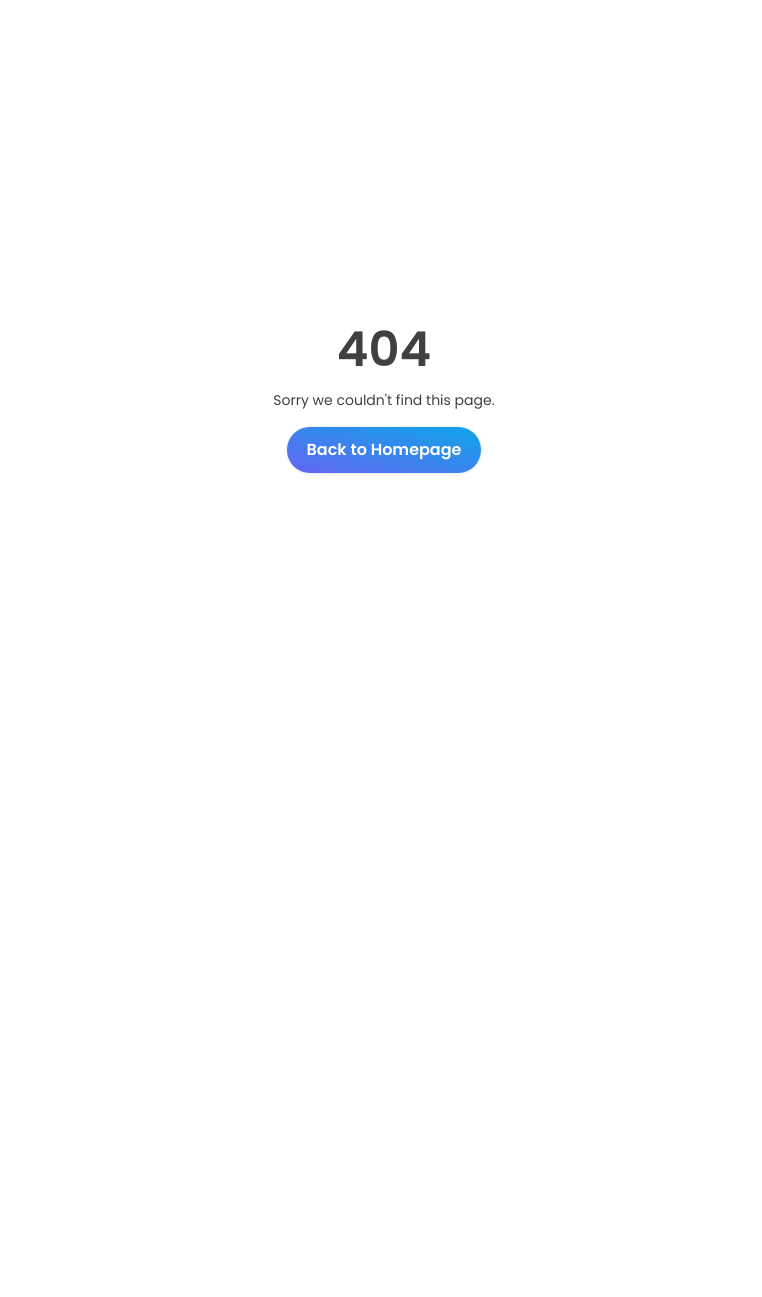
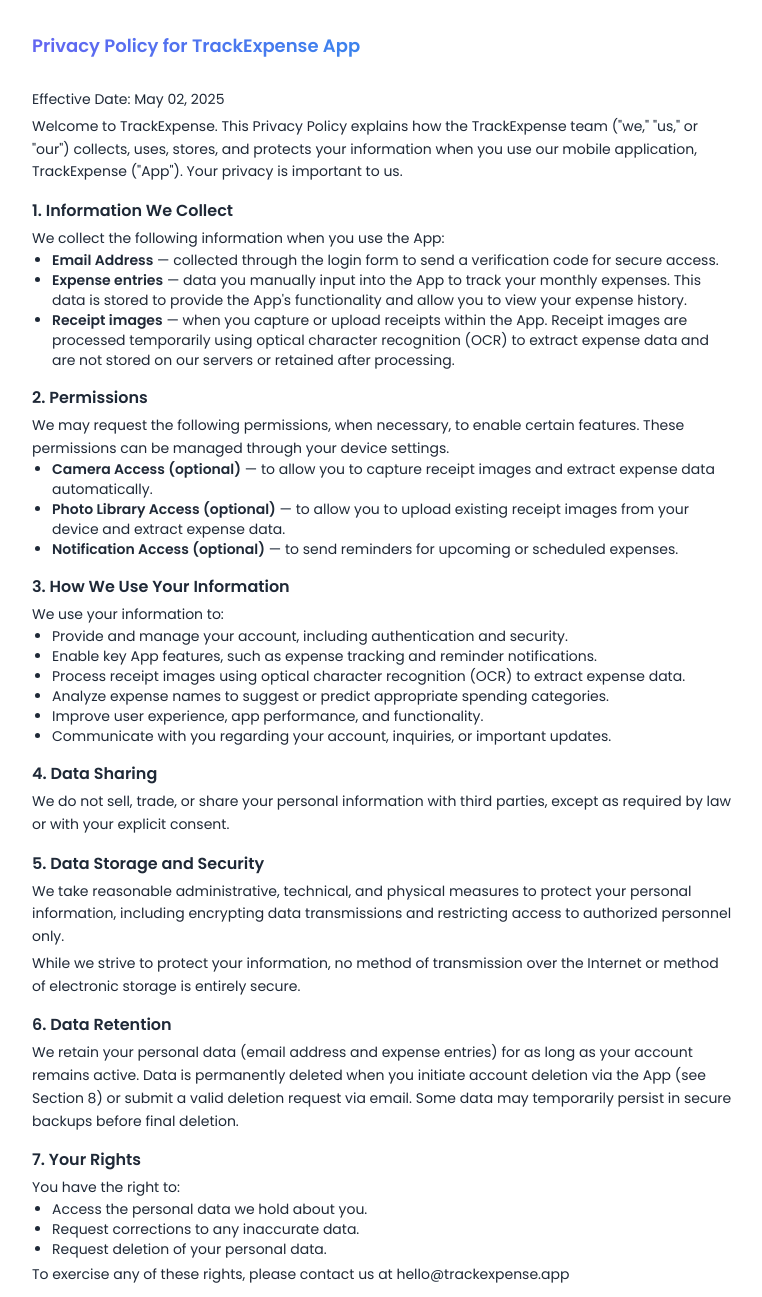
Before and after one commit to bertdida/trackexpense-landing, a Next.js app: page /app/privacy in a window 1280 px wide. Before the commit this address had no page. Shown: the top 1297 px of the page, without its empty margins (256-1018 px from the left). Before the commit the page ends 800 px from the top, so only its background shows below. Built offline with nearby package versions, Linux system fonts and the light colour scheme.

Commit message:
chore: added app/privacy

```diff
--- /dev/null
+++ b/src/app/app/privacy/page.tsx
@@ -0,0 +1,164 @@
+import { twMerge } from 'tailwind-merge';
+
+import { className } from '@/app/components/LegalText';
+
+const Privacy: React.FC = () => {
+  const effectiveDate = 'May 02, 2025';
+
+  return (
+    <main className={twMerge('container mx-auto max-w-screen-md px-8 py-8')}>
+      <h1 className={twMerge(className.primary, 'mt-0')}>
+        Privacy Policy for TrackExpense App
+      </h1>
+
+      <br />
+
+      <p className={className.body}>
+        Effective Date: <time dateTime={effectiveDate}>{effectiveDate}</time>
+      </p>
+      <p className={className.body}>
+        Welcome to TrackExpense. This Privacy Policy explains how the TrackExpense team
+        (&quot;we,&quot; &quot;us,&quot; or &quot;our&quot;) collects, uses, stores, and
+        protects your information when you use our mobile application, TrackExpense
+        (&quot;App&quot;). Your privacy is important to us.
+      </p>
+
+      <h5 className={className.secondary}>1. Information We Collect</h5>
+      <p className={className.body}>
+        We collect the following information when you use the App:
+      </p>
+      <ul className={className.list}>
+        <li>
+          <strong>Email Address</strong> — collected through the login form to send a
+          verification code for secure access.
+        </li>
+        <li>
+          <strong>Expense entries</strong> — data you manually input into the App to track
+          your monthly expenses. This data is stored to provide the App&apos;s
+          functionality and allow you to view your expense history.
+        </li>
+        <li>
+          <strong>Receipt images</strong> — when you capture or upload receipts within the
+          App. Receipt images are processed temporarily using optical character
+          recognition (OCR) to extract expense data and are not stored on our servers or
+          retained after processing.
+        </li>
+      </ul>
+
+      <h5 className={className.secondary}>2. Permissions</h5>
+      <p className={className.body}>
+        We may request the following permissions, when necessary, to enable certain
+        features. These permissions can be managed through your device settings.
+      </p>
+      <ul className={className.list}>
+        <li>
+          <strong>Camera Access (optional)</strong> — to allow you to capture receipt
+          images and extract expense data automatically.
+        </li>
+        <li>
+          <strong>Photo Library Access (optional)</strong> — to allow you to upload
+          existing receipt images from your device and extract expense data.
+        </li>
+        <li>
+          <strong>Notification Access (optional)</strong> — to send reminders for upcoming
+          or scheduled expenses.
+        </li>
+      </ul>
+
+      <h5 className={className.secondary}>3. How We Use Your Information</h5>
+      <p className={className.body}>We use your information to:</p>
+      <ul className={className.list}>
+        <li>Provide and manage your account, including authentication and security.</li>
+        <li>
+          Enable key App features, such as expense tracking and reminder notifications.
+        </li>
+        <li>
+          Process receipt images using optical character recognition (OCR) to extract
+          expense data.
+        </li>
+        <li>
+          Analyze expense names to suggest or predict appropriate spending categories.
+        </li>
+        <li>Improve user experience, app performance, and functionality.</li>
+        <li>
+          Communicate with you regarding your account, inquiries, or important updates.
+        </li>
+      </ul>
+
+      <h5 className={className.secondary}>4. Data Sharing</h5>
+      <p className={className.body}>
+        We do not sell, trade, or share your personal information with third parties,
+        except as required by law or with your explicit consent.
+      </p>
+
+      <h5 className={className.secondary}>5. Data Storage and Security</h5>
+      <p className={className.body}>
+        We take reasonable administrative, technical, and physical measures to protect
+        your personal information, including encrypting data transmissions and restricting
+        access to authorized personnel only.
+      </p>
+      <p className={className.body}>
+        While we strive to protect your information, no method of transmission over the
+        Internet or method of electronic storage is entirely secure.
+      </p>
+
+      <h5 className={className.secondary}>6. Data Retention</h5>
+      <p className={className.body}>
+        We retain your personal data (email address and expense entries) for as long as
+        your account remains active. Data is permanently deleted when you initiate account
+        deletion via the App (see Section 8) or submit a valid deletion request via email.
+        Some data may temporarily persist in secure backups before final deletion.
+      </p>
+
+      <h5 className={className.secondary}>7. Your Rights</h5>
+      <p className={className.body}>You have the right to:</p>
+      <ul className={className.list}>
+        <li>Access the personal data we hold about you.</li>
+        <li>Request corrections to any inaccurate data.</li>
+        <li>Request deletion of your personal data.</li>
+      </ul>
+      <p className={className.body}>
+        To exercise any of these rights, please contact us at{' '}
+        <a href="mailto:hello@trackexpense.app">hello@trackexpense.app</a>
+      </p>
+
+      <h5 className={className.secondary}>8. Account Deletion</h5>
+      <p className={className.body}>
+        You may delete your TrackExpense account at any time via the App&apos;s settings
+        menu. This will initiate the permanent removal of your personal data (email
+        address and expense entries) from our active systems.
+      </p>
+      <p className={className.body}>
+        Receipt images are not stored on our servers and therefore do not require
+        deletion.
+      </p>
+
+      <h5 className={className.secondary}>9. Children&apos;s Privacy</h5>
+      <p className={className.body}>
+        TrackExpense is not intended for individuals under the age of 18. We do not
+        knowingly collect data from children. If we become aware that we have
+        inadvertently collected such information, we will take steps to delete it
+        promptly.
+      </p>
+
+      <h5 className={className.secondary}>10. Changes to This Privacy Policy</h5>
+      <p className={className.body}>
+        We may update this Privacy Policy periodically. Significant changes will be
+        communicated via email or in-app notifications. Please review this policy
+        periodically. The &quot;Effective Date&quot; above reflects the date of the latest
+        revision.
+      </p>
+
+      <h5 className={className.secondary}>11. Contact Us</h5>
+      <p className={className.body}>
+        If you have any questions or concerns about this Privacy Policy, please contact us
+        at:
+      </p>
+      <p className={className.body}>
+        <a href="mailto:hello@trackexpense.app">hello@trackexpense.app</a>
+      </p>
+    </main>
+  );
+};
+
+export default Privacy;
--- a/src/app/components/LegalText.tsx
+++ b/src/app/components/LegalText.tsx
@@ -6,7 +6,7 @@ type LegalTextProps = {
   };
 };
 
-const className = {
+export const className = {
   primary:
     'bg-gradient-to-r from-indigo-500 to-sky-500 bg-clip-text text-lg font-bold text-transparent mt-8',
   secondary: 'text-base font-semibold mt-4',
```
